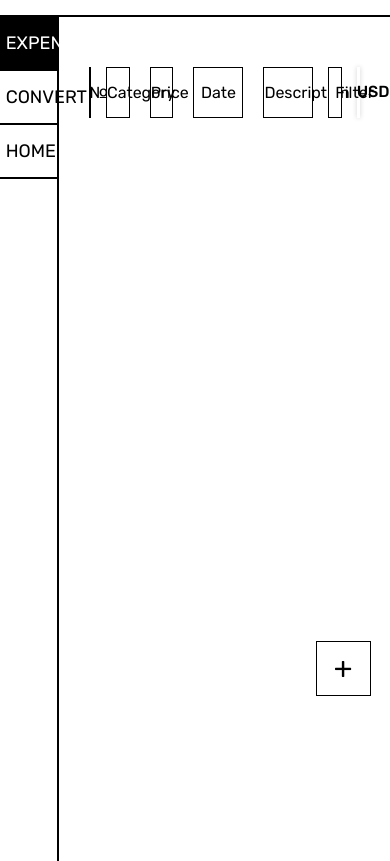
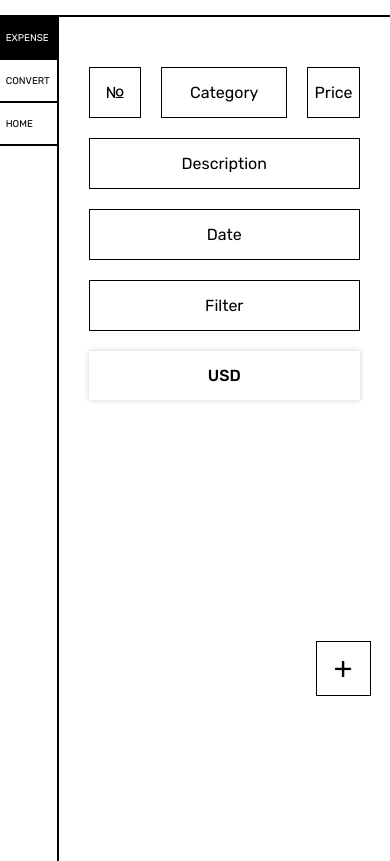
Before and after one commit to SashaNebo/Jade, a plain HTML site: page index.html in a window 390 px wide. Shown: the part 64-925 px from the top of the page. Drawn offline with Linux system fonts and the light colour scheme.

Commit message:
feat: add response in expense section

```diff
--- a/assets/styles/expense.css
+++ b/assets/styles/expense.css
@@ -223,6 +223,8 @@
   border: 1px solid #000;
   margin: 0 5px;
   cursor: pointer;
+  padding: 15px 0;
+  margin: 0 10px;
 }
 
 .expense-field__button_filter {
@@ -358,3 +360,81 @@
 .none {
   display: none;
 }
+
+@media (max-width: 1350px) {
+  .expense-content {
+    row-gap: 60px;
+  }
+
+  .expense-field {
+    grid-template-columns: 1fr 1fr 1fr 2fr;
+    grid-template-rows: repeat(2, 1fr);
+    row-gap: 20px;
+  }
+
+  .expense-field__button_description {
+    grid-column: 1/4;
+    grid-row: 2/2;
+  }
+
+  .expense-field__button_edit {
+    grid-column: 4/5;
+    grid-row: 2/2;
+    width: 42%;
+  }
+
+  .expense-field__button_remove {
+    grid-column: 4/5;
+    grid-row: 2/2;
+    width: 42%;
+    margin-left: auto;
+  }
+
+  .expense-field__button_filter {
+    grid-column: 4/5;
+    grid-row: 1/1;
+  }
+
+  .expense-field__info-currency {
+    grid-column: 1/5;
+    grid-row: 3/3;
+  }
+}
+
+@media (max-width: 650px) {
+  .nav-link {
+    font-size: 2.5vw;
+  }
+
+  .expense-field {
+    grid-template-rows: repeat(4, 1fr);
+    grid-template-columns: 1fr 2fr 1fr;
+  }
+
+  .expense-field__info-date {
+    grid-column: 1/4;
+    grid-row: 3/4;
+  }
+
+  .expense-field__button_edit {
+    grid-column: 1/3;
+    grid-row: 4/4;
+    width: 60%;
+  }
+
+  .expense-field__button_remove {
+    grid-column: 2/4;
+    grid-row: 4/4;
+    width: 60%;
+  }
+
+  .expense-field__info-currency {
+    grid-column: 1/4;
+    grid-row: 5/5;
+  }
+
+  .expense-field__button_filter {
+    grid-column: 1/4;
+    grid-row: 4/4;
+  }
+}
```
